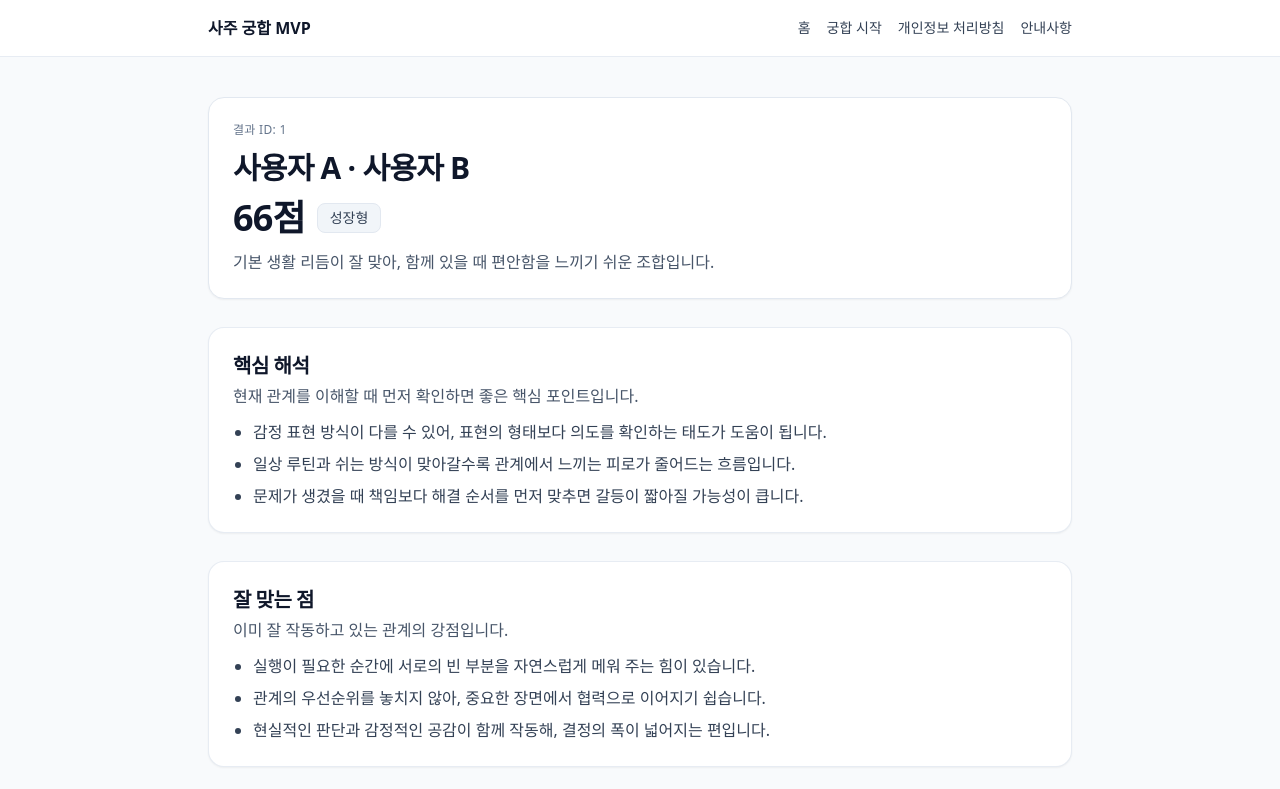
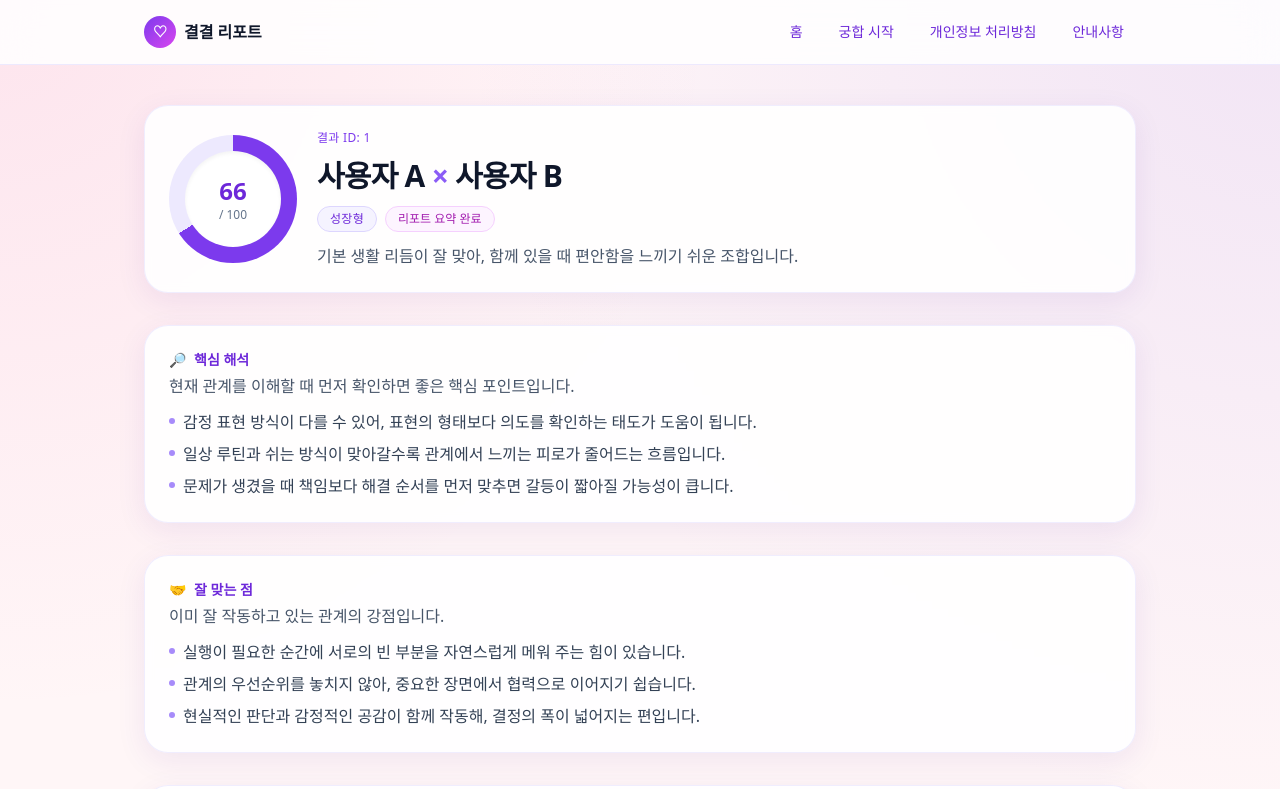
Before and after one commit to PLANB-John/product-saju-web-GPT, a Next.js app: page /result/1 in a window 1280 px wide. Shown: the top 789 px of the page. Built offline with nearby package versions, Linux system fonts and the light colour scheme.

Commit message:
Redesign MVP UI with branded premium report styling

```diff
--- a/app/globals.css
+++ b/app/globals.css
@@ -7,29 +7,35 @@
 }
 
 body {
-  @apply bg-slate-50 text-slate-900 antialiased;
+  @apply bg-rose-50/60 text-slate-900 antialiased;
+  background-image: radial-gradient(circle at top right, rgba(159, 122, 234, 0.14), transparent 40%),
+    radial-gradient(circle at top left, rgba(236, 72, 153, 0.1), transparent 35%);
 }
 
 a {
-  @apply text-slate-700 underline-offset-2 transition-colors hover:text-slate-900 hover:underline;
+  @apply text-violet-700 underline-offset-2 transition-colors hover:text-violet-800 hover:underline;
 }
 
 input,
 button {
-  @apply focus:outline-none focus:ring-2 focus:ring-slate-400 focus:ring-offset-1;
+  @apply focus:outline-none focus:ring-2 focus:ring-violet-300 focus:ring-offset-2 focus:ring-offset-white;
 }
 
 @layer components {
   .app-container {
-    @apply mx-auto w-full max-w-4xl px-4;
+    @apply mx-auto w-full max-w-5xl px-4;
   }
 
   .section-gap {
-    @apply space-y-6 sm:space-y-7;
+    @apply space-y-6 sm:space-y-8;
   }
 
   .surface-card {
-    @apply rounded-2xl border border-slate-200/80 bg-white p-5 shadow-sm sm:p-6;
+    @apply rounded-3xl border border-violet-100/80 bg-white/90 p-5 shadow-[0_8px_30px_rgba(76,29,149,0.08)] backdrop-blur-sm sm:p-6;
+  }
+
+  .accent-line {
+    @apply h-px w-full bg-gradient-to-r from-fuchsia-200 via-violet-200 to-transparent;
   }
 
   .title-xl {
@@ -44,15 +50,38 @@ button {
     @apply text-sm leading-6 text-slate-600 sm:text-base;
   }
 
+  .badge-soft {
+    @apply inline-flex items-center rounded-full border border-violet-200 bg-violet-50 px-3 py-1 text-xs font-medium tracking-wide text-violet-700;
+  }
+
   .btn-primary {
-    @apply inline-flex items-center justify-center rounded-xl bg-slate-900 px-4 py-2.5 text-sm font-medium text-white no-underline transition-opacity hover:opacity-90 active:opacity-80;
+    @apply inline-flex items-center justify-center gap-2 rounded-2xl bg-gradient-to-r from-violet-700 to-fuchsia-600 px-5 py-3 text-sm font-semibold text-white no-underline shadow-[0_10px_24px_rgba(109,40,217,0.32)] transition-all hover:-translate-y-0.5 hover:brightness-105 active:translate-y-0 active:brightness-95;
   }
 
   .btn-secondary {
-    @apply inline-flex items-center justify-center rounded-xl border border-slate-300 bg-white px-4 py-2.5 text-sm font-medium text-slate-700 no-underline transition-colors hover:bg-slate-100 active:bg-slate-200;
+    @apply inline-flex items-center justify-center rounded-2xl border border-violet-200 bg-white px-4 py-2.5 text-sm font-medium text-violet-800 no-underline transition-colors hover:bg-violet-50 active:bg-violet-100;
   }
 
   .input-field {
-    @apply w-full rounded-xl border border-slate-300 bg-white px-3 py-2.5 text-sm text-slate-900 placeholder:text-slate-400;
+    @apply w-full rounded-2xl border border-violet-200 bg-white px-3.5 py-3 text-sm text-slate-900 placeholder:text-slate-400 transition-colors focus:border-violet-400;
+  }
+
+  .section-head {
+    @apply flex items-center gap-2 text-sm font-semibold text-violet-700;
+  }
+
+  .fade-up {
+    animation: fadeUp 0.45s ease both;
   }
 }
+
+@keyframes fadeUp {
+  from {
+    opacity: 0;
+    transform: translateY(8px);
+  }
+  to {
+    opacity: 1;
+    transform: translateY(0);
+  }
+}
--- a/app/result/[id]/page.tsx
+++ b/app/result/[id]/page.tsx
@@ -2,6 +2,22 @@ import Link from "next/link";
 import { ResultList } from "@/components/result/result-list";
 import { ResultSection } from "@/components/result/result-section";
 import { getMockCompatibilityResult } from "@/lib/compatibility/mock";
+
+function ScoreGauge({ score }: { score: number }) {
+  return (
+    <div
+      className="relative flex h-32 w-32 items-center justify-center rounded-full"
+      style={{
+        background: `conic-gradient(#7c3aed ${score * 3.6}deg, #ede9fe ${score * 3.6}deg 360deg)`,
+      }}
+    >
+      <div className="flex h-24 w-24 flex-col items-center justify-center rounded-full bg-white shadow-inner">
+        <p className="text-2xl font-semibold text-violet-700">{score}</p>
+        <p className="text-xs text-slate-500">/ 100</p>
+      </div>
+    </div>
+  );
+}
 
 export default function ResultPage({
   params,
@@ -18,39 +34,47 @@ export default function ResultPage({
 
   return (
     <div className="section-gap pb-6">
-      <header className="rounded-2xl border border-slate-200 bg-white p-5 shadow-sm sm:p-6">
-        <div className="space-y-3">
-          <p className="text-xs font-medium tracking-wide text-slate-500">결과 ID: {result.resultId}</p>
-          <h1 className="title-xl">
-            {result.summary.personAName} · {result.summary.personBName}
-          </h1>
-          <div className="flex flex-wrap items-center gap-3">
-            <p className="text-4xl font-semibold tracking-tight text-slate-900">{result.summary.score}점</p>
-            <p className="rounded-lg border border-slate-200 bg-slate-100 px-3 py-1 text-sm font-medium text-slate-700">
-              {result.summary.relationType}
-            </p>
+      <header className="surface-card overflow-hidden fade-up">
+        <div className="grid gap-5 sm:grid-cols-[auto_1fr] sm:items-center">
+          <ScoreGauge score={result.summary.score} />
+
+          <div className="space-y-3">
+            <p className="text-xs font-medium tracking-wide text-violet-600">결과 ID: {result.resultId}</p>
+            <h1 className="title-xl">
+              {result.summary.personAName} <span className="text-violet-500">×</span> {result.summary.personBName}
+            </h1>
+            <div className="flex flex-wrap items-center gap-2">
+              <p className="badge-soft">{result.summary.relationType}</p>
+              <p className="rounded-full border border-fuchsia-200 bg-fuchsia-50 px-3 py-1 text-xs font-medium text-fuchsia-700">
+                리포트 요약 완료
+              </p>
+            </div>
+            <p className="body-md max-w-2xl">{result.summary.oneLineSummary}</p>
           </div>
-          <p className="body-md max-w-2xl">{result.summary.oneLineSummary}</p>
         </div>
       </header>
 
-      <ResultSection title="핵심 해석" description="현재 관계를 이해할 때 먼저 확인하면 좋은 핵심 포인트입니다.">
+      <ResultSection
+        title="핵심 해석"
+        icon="🔎"
+        description="현재 관계를 이해할 때 먼저 확인하면 좋은 핵심 포인트입니다."
+      >
         <ResultList items={result.coreInterpretations} />
       </ResultSection>
 
-      <ResultSection title="잘 맞는 점" description="이미 잘 작동하고 있는 관계의 강점입니다.">
+      <ResultSection title="잘 맞는 점" icon="🤝" description="이미 잘 작동하고 있는 관계의 강점입니다.">
         <ResultList items={result.strengths} />
       </ResultSection>
 
-      <ResultSection title="조율 포인트" description="갈등을 줄이고 균형을 맞추는 데 도움이 되는 지점입니다.">
+      <ResultSection title="조율 포인트" icon="🎛️" description="갈등을 줄이고 균형을 맞추는 데 도움이 되는 지점입니다.">
         <ResultList items={result.adjustments} />
       </ResultSection>
 
-      <ResultSection title="관계 유지 팁" description="일상에서 부담 없이 실천할 수 있는 제안입니다.">
+      <ResultSection title="관계 유지 팁" icon="🌱" description="일상에서 부담 없이 실천할 수 있는 제안입니다.">
         <ResultList items={result.relationshipTips} />
       </ResultSection>
 
-      <ResultSection title="안내" description="아래 내용을 함께 참고하면 결과를 더 균형 있게 활용할 수 있어요.">
+      <ResultSection title="안내" icon="ℹ️" description="아래 내용을 함께 참고하면 결과를 더 균형 있게 활용할 수 있어요.">
         <ul className="space-y-2 text-sm leading-7 text-slate-700 sm:text-base">
           <li>{result.notice.referenceOnly}</li>
           <li>{result.notice.variableByInput}</li>
--- a/components/layout-shell.tsx
+++ b/components/layout-shell.tsx
@@ -11,14 +11,17 @@ const navItems = [
 export function LayoutShell({ children }: { children: ReactNode }) {
   return (
     <div className="min-h-screen pb-10">
-      <header className="border-b border-slate-200/80 bg-white/95 backdrop-blur">
+      <header className="sticky top-0 z-20 border-b border-violet-100 bg-white/85 backdrop-blur-lg">
         <div className="app-container flex flex-wrap items-center justify-between gap-3 py-4">
-          <Link href="/" className="text-base font-semibold text-slate-900 no-underline">
-            사주 궁합 MVP
+          <Link href="/" className="inline-flex items-center gap-2 text-base font-semibold text-slate-900 no-underline">
+            <span className="inline-flex h-8 w-8 items-center justify-center rounded-full bg-gradient-to-br from-violet-600 to-fuchsia-500 text-sm text-white">
+              ♡
+            </span>
+            결결 리포트
           </Link>
-          <nav className="flex flex-wrap items-center gap-x-4 gap-y-1 text-sm">
+          <nav className="flex flex-wrap items-center gap-x-3 gap-y-2 text-sm">
             {navItems.map((item) => (
-              <Link key={item.href} href={item.href}>
+              <Link key={item.href} href={item.href} className="rounded-full px-3 py-1.5 no-underline hover:bg-violet-50">
                 {item.label}
               </Link>
             ))}
--- a/components/placeholder-card.tsx
+++ b/components/placeholder-card.tsx
@@ -10,8 +10,9 @@ export function PlaceholderCard({
   children?: ReactNode;
 }) {
   return (
-    <section className="surface-card">
-      <h2 className="title-lg">{title}</h2>
+    <section className="surface-card fade-up">
+      <p className="badge-soft">UP NEXT</p>
+      <h2 className="mt-3 title-lg">{title}</h2>
       <p className="mt-2 body-md">{description}</p>
       {children ? <div className="mt-4">{children}</div> : null}
     </section>
--- a/components/result/result-list.tsx
+++ b/components/result/result-list.tsx
@@ -4,9 +4,12 @@ type ResultListProps = {
 
 export function ResultList({ items }: ResultListProps) {
   return (
-    <ul className="list-disc space-y-2 pl-5 text-sm leading-7 text-slate-700 sm:text-base">
+    <ul className="space-y-2 text-sm leading-7 text-slate-700 sm:text-base">
       {items.map((item) => (
-        <li key={item}>{item}</li>
+        <li key={item} className="flex gap-2">
+          <span className="mt-2 h-1.5 w-1.5 shrink-0 rounded-full bg-violet-400" />
+          <span>{item}</span>
+        </li>
       ))}
     </ul>
   );
--- a/components/result/result-section.tsx
+++ b/components/result/result-section.tsx
@@ -3,14 +3,18 @@ import type { ReactNode } from "react";
 type ResultSectionProps = {
   title: string;
   description?: string;
+  icon?: string;
   children: ReactNode;
 };
 
-export function ResultSection({ title, description, children }: ResultSectionProps) {
+export function ResultSection({ title, description, icon, children }: ResultSectionProps) {
   return (
-    <section className="surface-card space-y-3">
+    <section className="surface-card space-y-3 fade-up">
       <div className="space-y-1">
-        <h2 className="title-lg">{title}</h2>
+        <p className="section-head">
+          <span>{icon ?? "•"}</span>
+          {title}
+        </p>
         {description ? <p className="body-md">{description}</p> : null}
       </div>
       {children}
```
Also changed, not shown: app/match/page.tsx (+25 -14 lines), app/page.tsx (+32 -4 lines).
